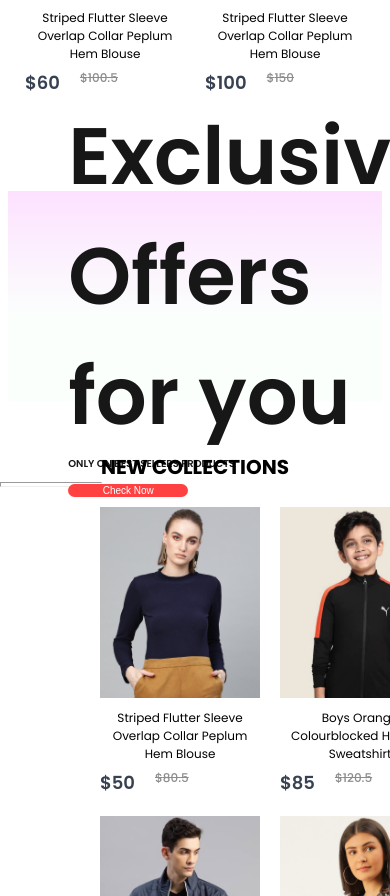
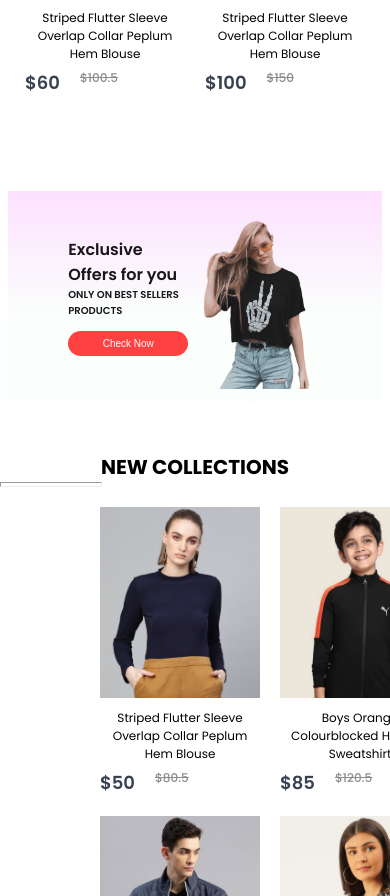
Before and after one commit to Erdiansyah205/e-commerce-react-js-tugas, a React (Create React App) app: page / in a window 390 px wide. Shown: the part 1469-2365 px from the top of the page. Built offline with nearby package versions, Linux system fonts and the light colour scheme.

Commit message:
memperbaiki kesalahan responsive di components offer dan newcollections

```diff
--- a/src/Components/NewCollections/NewCollections.css
+++ b/src/Components/NewCollections/NewCollections.css
@@ -21,9 +21,9 @@
 .collections {
   display: grid;
   grid-template-columns: 1fr 1fr 1fr 1fr;
+  padding-left: 100px;
   margin-top: 50px;
-  padding-left: 100px;
-  gap: 30px;
+  gap: 10px;
 }
 
 @media (max-width: 1280px) {
--- a/src/Components/Offers/Offers.css
+++ b/src/Components/Offers/Offers.css
@@ -56,7 +56,7 @@
         padding: 0px 80px;
         margin-bottom: 120px;
     }
-    .offers-left {
+    .offers-left h1 {
         font-size: 40px;
     }
     .offers-left p {
@@ -81,7 +81,7 @@
         margin-bottom: 80px;
         height: 40vh;
     }
-    .offers-left {
+    .offers-left h1 {
         font-size: 30px;
     }
     .offers-left p {
@@ -104,7 +104,7 @@
     .offers {
         margin-bottom: 60px;
     }
-    .offers-left {
+    .offers-left h1 {
         font-size: 22px;
     }
     .offers-left p {
@@ -125,7 +125,7 @@
         height: 25vh;
         margin-bottom: 50px;
     }
-    .offers-left {
+    .offers-left h1 {
         font-size: 16px;
     }
     .offers-left p {
```
